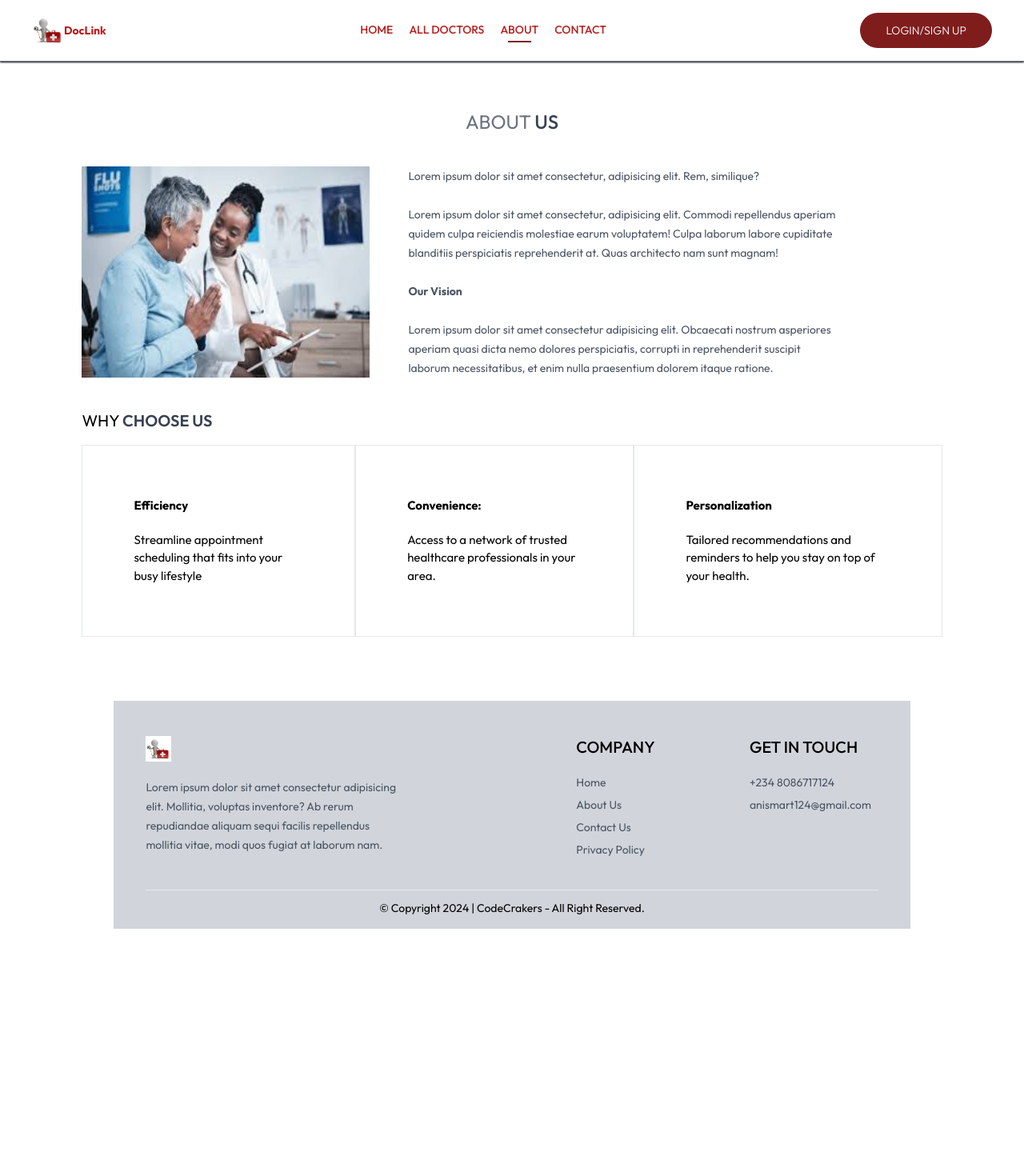
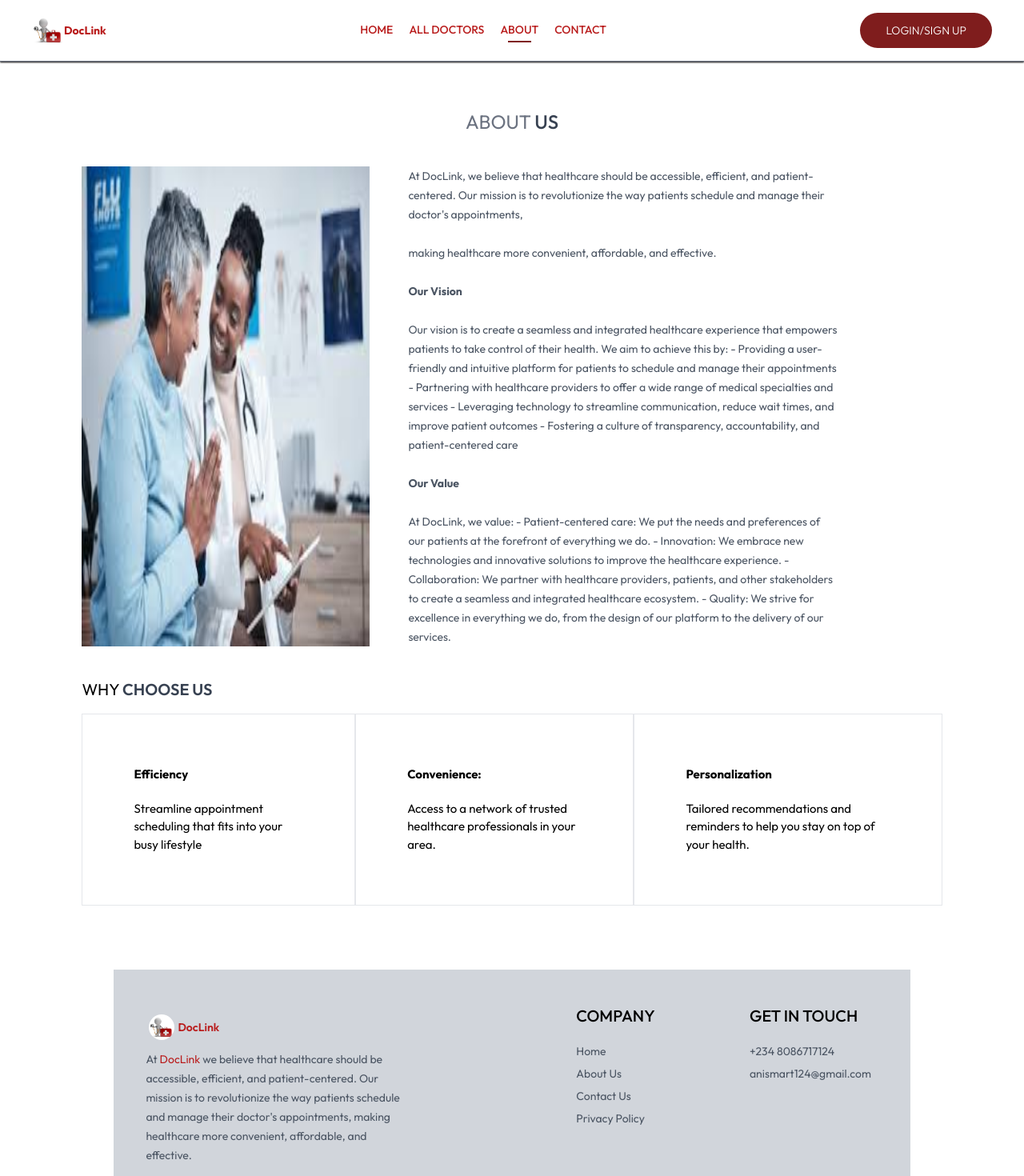
Before and after one commit to AniSmart-86/doctorsLink, a React (Vite) app in the folder frontend/: page /about in a window 1280 px wide. Shown: the top 1470 px of the page at 80% size. Before the commit the page ends 1161 px from the top, so only its background shows below. Built offline with nearby package versions, Linux system fonts and the light colour scheme.

Commit message:
upadated

```diff
--- a/frontend/src/components/Footer.jsx
+++ b/frontend/src/components/Footer.jsx
@@ -6,8 +6,13 @@ const Footer = () => {
         <div className='flex flex-col sm:grid grid-cols-[3fr_1fr_1fr] gap-14 my-10 mt-10 text-sm '>
 
 <div>
-    <img className='mb-5 w-8 bg-blue-100' src={logo} alt="" />
-    <p className='w-full md:w-2/3 text-gray-600 leading-6'>Lorem ipsum dolor sit amet consectetur adipisicing elit. Mollitia, voluptas inventore? Ab rerum repudiandae aliquam sequi facilis repellendus mollitia vitae, modi quos fugiat at laborum nam.</p>
+    <div className='flex items-center my-3'>
+
+    <img className='w-8 bg-blue-100 rounded-full mx-1' src={logo} alt="" />
+    <span className='text-md font-semibold text-red-700'>DocLink</span>
+    </div>
+    <p className='w-full md:w-2/3 text-gray-600 leading-6'>At <span className='text-sm text-red-700'>DocLink</span> we believe that healthcare should be accessible, efficient, and patient-centered. Our mission is to revolutionize the way patients schedule and manage their doctor's appointments, making healthcare more convenient, affordable, and effective.
+    </p>
 </div>
 
 <div>
--- a/frontend/src/context/DocsContext.jsx
+++ b/frontend/src/context/DocsContext.jsx
@@ -8,7 +8,7 @@ export const DocsContext = createContext();
 export const DocsContextProvider = (props) => {
   const currencySymbol = "$";
 
-  const BackendUrl =  'https://doctorslink-api.onrender.com';
+  const BackendUrl = 'https://doctorslink-api.onrender.com';
 
   const [token, setToken] = useState(localStorage.getItem('token') ? localStorage.getItem('token') : false);
   const[ userData, setUserData] = useState(false)
--- a/frontend/src/pages/About.jsx
+++ b/frontend/src/pages/About.jsx
@@ -11,11 +11,28 @@ const About = () => {
         <div className='my-10 flex flex-col md:flex-row gap-12'>
             <img className='w-full md:max-w-[360px]' src={aboutImg} alt="" />
             <div className='flex flex-col justify-center gap-6 md:w-2/4 text-sm text-gray-600 leading-6'>
-                <p>Lorem ipsum dolor sit amet consectetur, adipisicing elit. Rem, similique?</p>
-                <p>Lorem ipsum dolor sit amet consectetur, adipisicing elit. Commodi repellendus aperiam quidem culpa reiciendis molestiae earum voluptatem! Culpa laborum labore cupiditate blanditiis perspiciatis reprehenderit at. Quas architecto nam sunt magnam!</p>
+                <p>
+At DocLink, we believe that healthcare should be accessible, efficient, and patient-centered. Our mission is to revolutionize the way patients schedule and manage their doctor's appointments,
+</p>
+                <p> making healthcare more convenient, affordable, and effective.</p>
 
                 <b>Our Vision</b>
-                <p>Lorem ipsum dolor sit amet consectetur adipisicing elit. Obcaecati nostrum asperiores aperiam quasi dicta nemo dolores perspiciatis, corrupti in reprehenderit suscipit laborum necessitatibus, et enim nulla praesentium dolorem itaque ratione.</p>
+                <p>Our vision is to create a seamless and integrated healthcare experience that empowers patients to take control of their health. We aim to achieve this by:
+
+- Providing a user-friendly and intuitive platform for patients to schedule and manage their appointments
+- Partnering with healthcare providers to offer a wide range of medical specialties and services
+- Leveraging technology to streamline communication, reduce wait times, and improve patient outcomes
+- Fostering a culture of transparency, accountability, and patient-centered care
+</p>
+                <b>Our Value</b>
+                <p> At DocLink, we value:
+
+- Patient-centered care: We put the needs and preferences of our patients at the forefront of everything we do.
+- Innovation: We embrace new technologies and innovative solutions to improve the healthcare experience.
+- Collaboration: We partner with healthcare providers, patients, and other stakeholders to create a seamless and integrated healthcare ecosystem.
+- Quality: We strive for excellence in everything we do, from the design of our platform to the delivery of our services.
+
+</p>
             </div>
         </div>
         <div className='text-xl my-4'>
```
